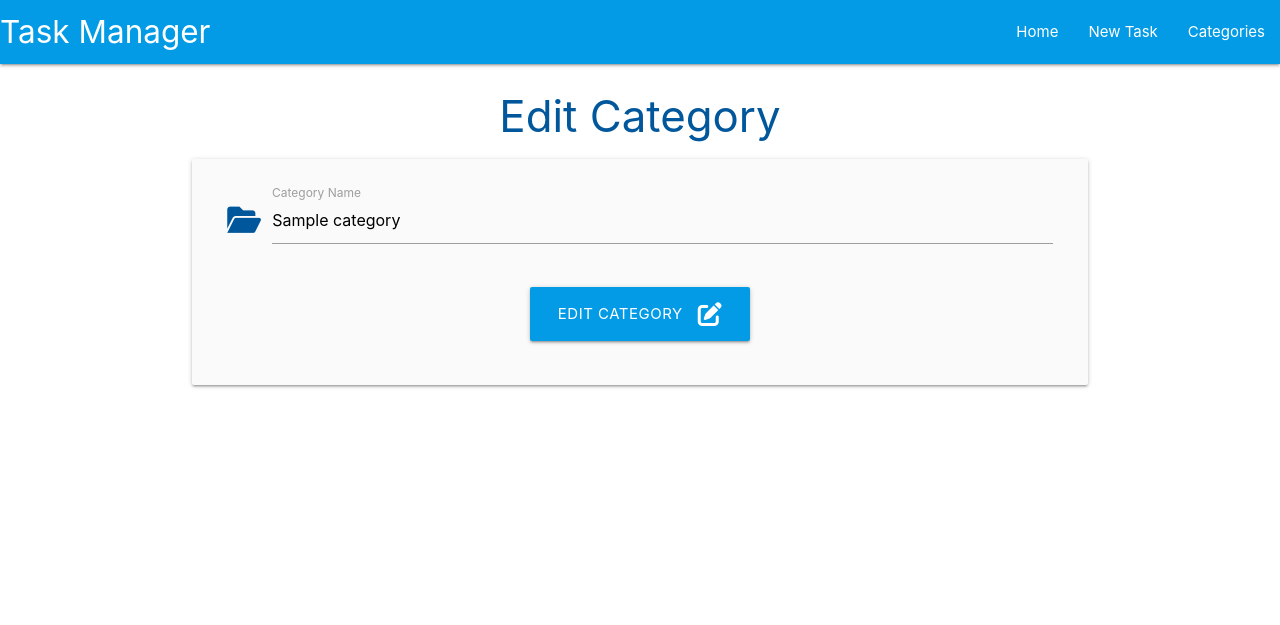
After one commit to BrianStritch/DBMS-Walkthrough_project, a Flask app: page /edit_category/1 in a window 1280 px wide. The commit adds this page. Shown: the top 625 px of the page. Run offline with Flask 2, Linux system fonts and the light colour scheme; tables that the repository leaves empty hold one stand-in row (values such as "Sample post").

Commit message:
add functionality to edit categories/entries in the DB and display, update readme

```diff
--- a/taskmanager/routes.py
+++ b/taskmanager/routes.py
@@ -22,6 +22,34 @@
     We'll need to import the 'redirect' and 'url_for' classes at the top of the file from our flask import.
 
 6. back in stage 5 - specific notes in readme
+
+7. back in stage 6 - specific notes in readme
+
+8. we are going to create a new function. For the app route URL, let's call this "/edit_category",
+         and once again, we will be using this as a dual-purpose for both the "GET" and "POST" methods.
+        The function name will match, so that will be "edit_category".
+        To start with, we will only focus on the "GET" method, which will get the template, and render it on screen for us.
+        We can simply return render_template using the new file we created, "edit_category.html".
+9. In order for this function to know which specific category to load, we need to attempt to find
+        one in the database using the ID provided from the URL.
+        The template is expecting a variable 'category', so let's create that new variable now.
+        Using the imported Category model from the top of the file, we need to query the database,
+        and this time we know a specific record we'd like to retrieve.
+        There's a SQLAlchemy method called '.get_or_404()', which takes the argument of 'category_id'.
+        What this does is query the database and attempts to find the specified record using the data
+        provided, and if no match is found, it will trigger a 404 error page.
+        Now, we can pass that variable into the rendered template, which is expecting it to be called
+        'category', and that will be set to the defined 'category' variable above.
+        The page should load now without any errors, however, if you notice, it doesn't show us
+        the current value of our category, and the form doesn't do anything just yet.
+10. just after the 'category' variable being defined, let's
+         conditionally check if the requested method is equal to "POST".
+         If so, then we want to update the category_name for our category variable, and we'll set that
+         to equal the form's name-attribute of 'category_name'.
+         After that, we need to commit the session over to our database.
+         Finally, if that's all successful, we should redirect the users back to the categories
+         function, which will display all of them in the cards once again.
+         Save all of your changes, and let's go back to the live preview.
 """
 # 1
 from flask import render_template, request, redirect, url_for
@@ -56,3 +84,15 @@ def add_category():
         db.session.commit()
         return redirect(url_for("categories"))
     return render_template("add_category.html")
+
+# 8
+@app.route("/edit_category/<int:category_id>", methods=["GET", "POST"])
+def edit_category(category_id):
+    # 9
+    category = Category.query.get_or_404(category_id)
+    # 10
+    if request.method == "POST":
+        category.category_name = request.form.get("category_name")
+        db.session.commit()
+        return redirect(url_for("categories"))
+    return render_template("edit_category.html", category = category)
--- a/taskmanager/templates/categories.html
+++ b/taskmanager/templates/categories.html
@@ -18,7 +18,7 @@
           <span class="card-title">{{ category.category_name}}</span>
         </div>
         <div class="card-action">
-          <a href="#" class="btn green accent-4">Edit</a>
+          <a href="{{ url_for('edit_category', category_id = category.id) }}" class="btn green accent-4">Edit</a>
           <a href="#" class="btn red">Delete</a>
         </div>
       </div>
--- /dev/null
+++ b/taskmanager/templates/edit_category.html
@@ -0,0 +1,27 @@
+{% extends "base.html" %}
+{% block content %}
+
+<h3 class="light-blue-text text-darken-4 center-align">Edit Category</h3>
+
+<div class="row card-panel grey lighten-5">
+    <form class="col s12 " method="POST" action="{{ url_for('edit_category', category_id=category.id)}}">
+        <!-- Category Name -->
+        <div class="row">
+            <div class="input-field col s12">
+                <i class="fas fa-folder-open prefix light-blue-text text-darken-4"></i>
+                <input id="category_name" name="category_name" value="{{ category.category_name }}" type="text" minlength="3" maxlength="25" class="validate"
+                    required>
+                <label for="category_name">Category Name</label>
+            </div>
+        </div>
+        <!-- Submit Button -->
+        <div class="row">
+            <div class="col s12 center-align">
+                <button type="submit" class="btn-large light-blue darken-1">
+                    Edit Category <i class="fas fa-edit right"></i>
+                </button>
+            </div>
+        </div>
+    </form>
+</div>
+{% endblock %}
```
Also changed, not shown: README.md.
